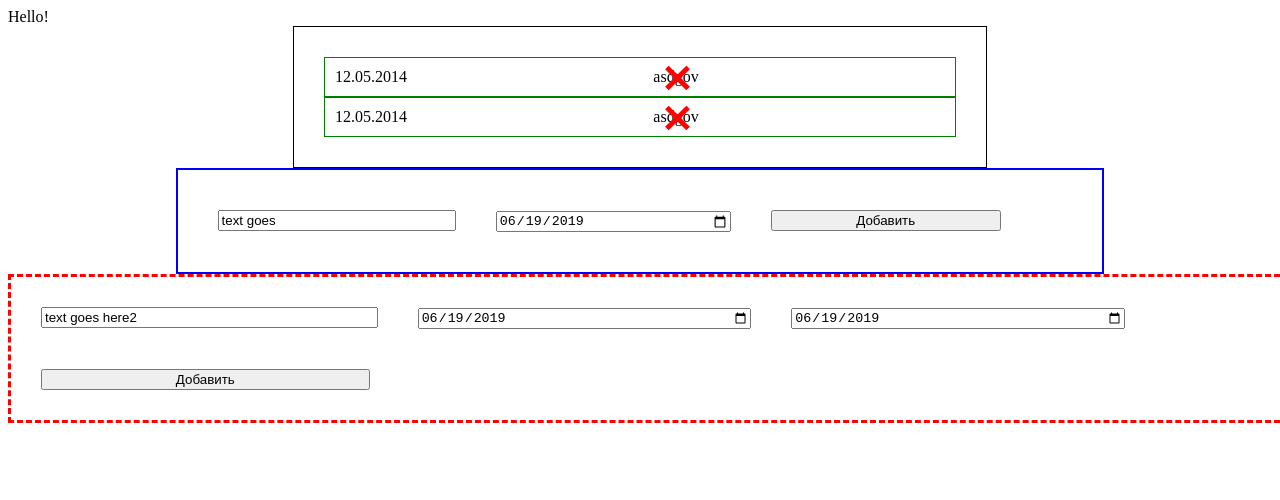
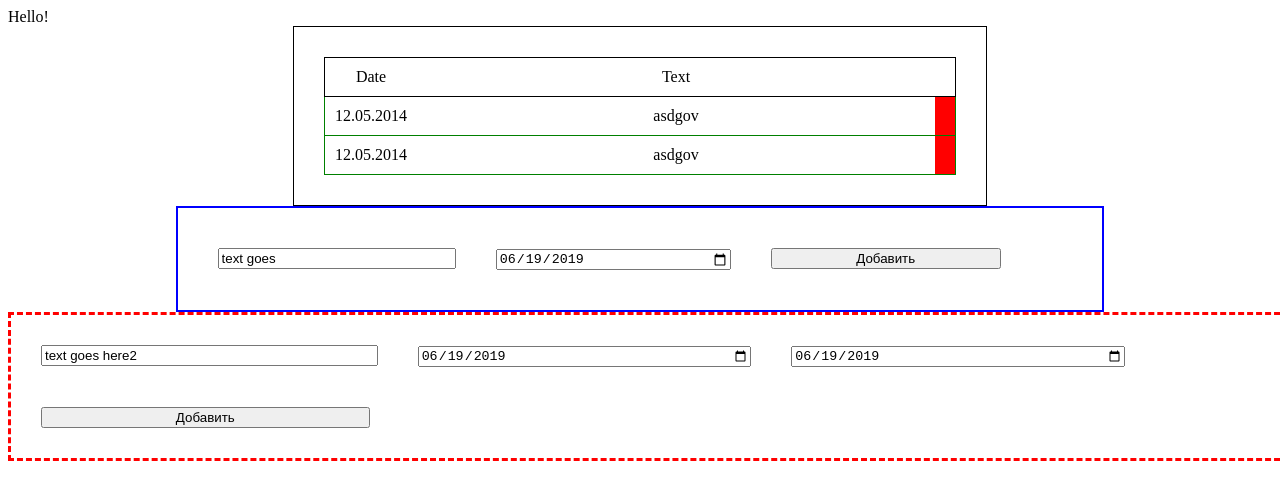
Before and after one commit to SokolAlexander/trainJS, a website: page index.html in a window 1280 px wide. Drawn offline with Linux system fonts and the light colour scheme.

Commit message:
list is a table now

```diff
--- a/components/list/list.css
+++ b/components/list/list.css
@@ -12,16 +12,20 @@
     padding: 10px;
 }
 
-.list-item-date {
+.list-header {
+    border: 1px solid black;
+}
+
+/* .list-item-date {
     float: left;
-}
+} */
 
 .list-item-delete {
     position: relative;
     /* border: 1px  solid grey; */
 }
 
-.list-item-delete::before, .list-item-delete::after {
+/* .list-item-delete::before, .list-item-delete::after {
     position: absolute;
     width: 5px;
     height:  30px;
@@ -35,8 +39,24 @@
 
 .list-item-delete::before {
     transform: rotate(-45deg);
+} */
+
+.list-item-delete {
+    background-color: red;
 }
 
 .list-item-checked {
     background-color: aquamarine;
 }
+
+table {
+    border-collapse: collapse;
+}
+
+td {
+    padding: 10px;
+}
+
+td.list-item-text {
+    width: 100%;
+}
--- a/components/list/list.js
+++ b/components/list/list.js
@@ -23,6 +23,9 @@ class List {
     _render() {
         //this should be done through DOM methods?
         this.$el.innerHTML = '';
+        this.table = document.createElement('table');
+        this._addHeader();
+        this.$el.appendChild(this.table);
         let i = 0;
         while (this.data[i]) {
             this._renderItem(this.data[i], i);
@@ -30,19 +33,34 @@ class List {
         }
     }
 
+    _addHeader() {
+        let header = document.createElement('tr');
+        header.classList.add('list-header');
+        let headerDate = this._getNewTd({}, 'header-date');
+        let headerText = this._getNewTd({}, 'header-text');
+
+        headerDate.innerHTML = 'Date';
+        headerText.innerHTML = 'Text';
+
+        header.appendChild(headerDate);
+        header.appendChild(headerText);
+
+        this.table.appendChild(header);
+    }
+
     /**
      * appends one item to the list
      * @param {obj} item
      */
     _renderItem(item, index) {
-        let $newItem = document.createElement('div');
+        let $newItem = document.createElement('tr');
         $newItem.classList.add('list-item');
         if (item.checked) {
             $newItem.classList.add('list-item-checked')};
 
-        let $itemDate = this._getNewDiv(item, 'date');
-        let $itemText = this._getNewDiv(item, 'text');
-        let $itemDelete = this._getNewDiv();
+        let $itemDate = this._getNewTd(item, 'date');
+        let $itemText = this._getNewTd(item, 'text');
+        let $itemDelete = this._getNewTd();
 
         $newItem.appendChild($itemDate);
         $newItem.appendChild($itemText);
@@ -50,7 +68,7 @@ class List {
 
         $newItem.setAttribute('data-index', index);
 
-        this.$el.appendChild($newItem);
+        this.table.appendChild($newItem);
     }
 
     /**
@@ -59,13 +77,13 @@ class List {
      * @param {String} className
      * @returns {htmlEl} $newDiv
      */
-    _getNewDiv(item = {}, className = 'delete') {
-        let $newDiv = document.createElement('div');
-        $newDiv.classList.add('list-item-' + className);
-        if (item[className]) {
-            $newDiv.innerHTML = item[className];
+    _getNewTd(item = {}, className = 'delete') {
+        let $newTd = document.createElement('td');
+        $newTd.classList.add('list-item-' + className);
+        if (className in item) {
+            $newTd.innerHTML = item[className];
         };
-        return $newDiv;
+        return $newTd;
     }
 
     /**
@@ -82,19 +100,32 @@ class List {
     _onClick(e) {
         if (e.target.classList.contains('list-item-delete')) {
             this.deleteItem(e.target.parentNode);
-        } else {
-            this.checkItem(e.target);
+        } else if (e.target.classList.contains('list-item-header-date')) {
+            this.sortDataByDate();
+        } else if (e.target.classList.contains('list-item-header-text')) {
+            this.sortDataByText();
         }
 
 
     }
 
     /**
-     * sorts data by field, calls render
+     * sorts data by text, reverses data and call render
+     */
+    sortDataByText() {
+        this.data.sort((a, b) => a.text > b.text);
+        this.data.reverse();
+        this._render();
+    }
+    /**
+     * sorts data by date, reverses data and calls render
      * @param {String} field
      */
-    sortDataBy(field) {
-        //....
+    sortDataByDate() {
+        this.data.sort((a, b) =>
+            CustomDate.compareDates(a.date, b.date)
+        )
+        this.data.reverse();
         this._render();
     }
 
```
